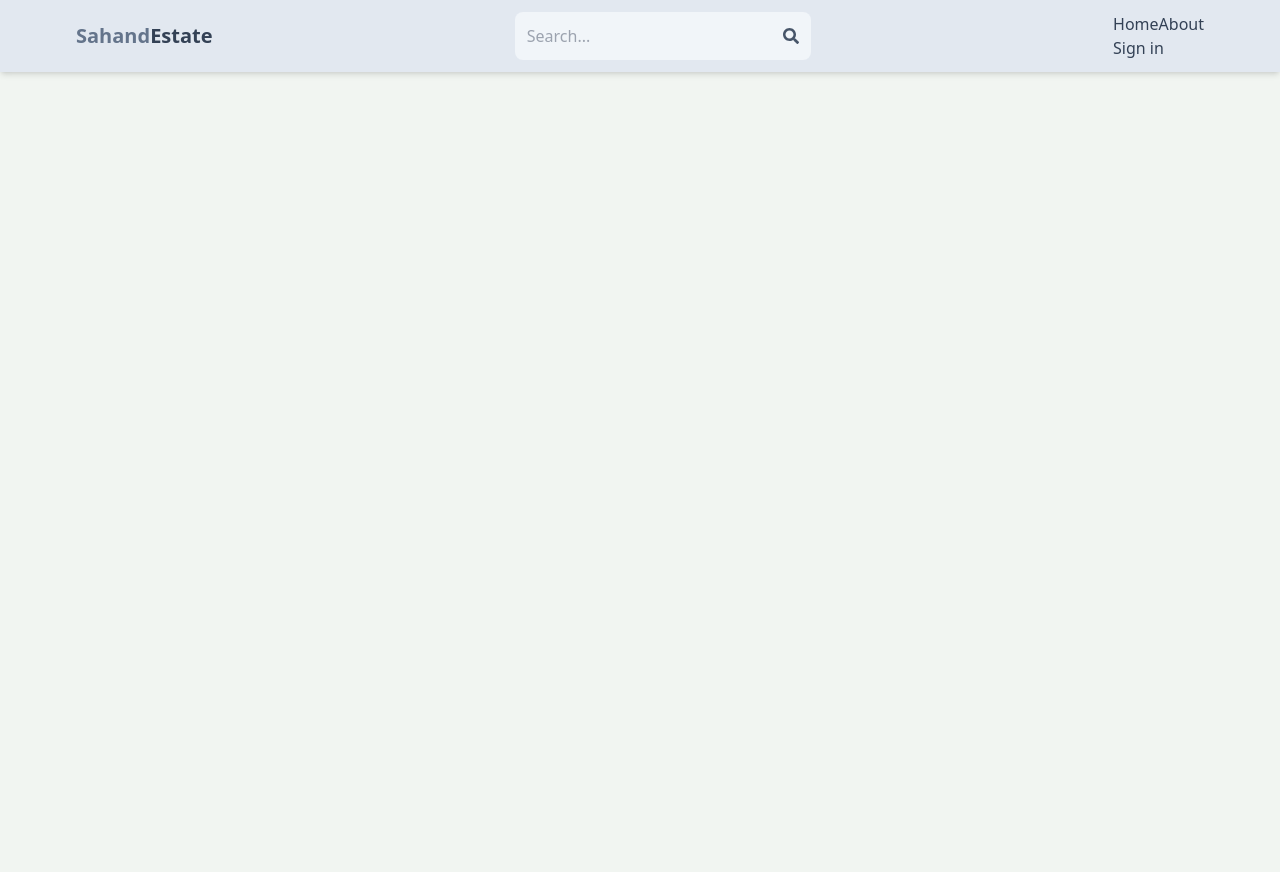
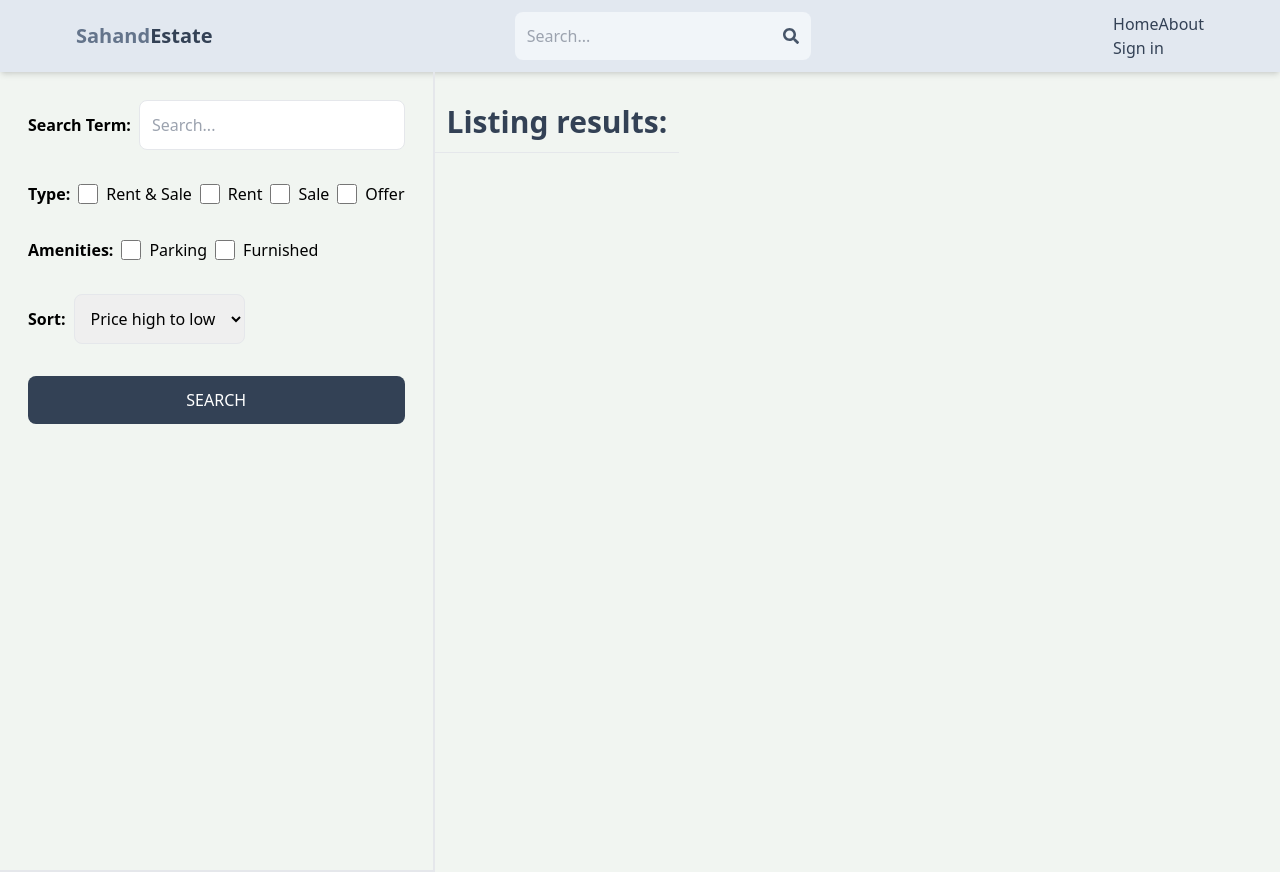
Before and after one commit to vishShivansh/Mern-real-estate, a React (Vite) app in the folder client/: page /search in a window 1280 px wide. Before the commit the page ends 800 px from the top, so only its background shows below. Built offline with nearby package versions, Linux system fonts and the light colour scheme; no server answers.

Commit message:
create search page UI

```diff
--- a/client/src/App.jsx
+++ b/client/src/App.jsx
@@ -6,6 +6,7 @@
 import Home from "./pages/Home";
 import Listing from "./pages/Listing";
 import Profile from "./pages/Profile";
+import Search from "./pages/Search";
 import SignIn from "./pages/SignIn";
 import SignUp from "./pages/SignUp";
 import UpdateListing from "./pages/UpdateListing";
@@ -19,6 +20,7 @@
         <Route path="/sign-in" element={<SignIn />} />
         <Route path="/sign-up" element={<SignUp />} />
         <Route path="/about" element={<About />} />
+        <Route path="/search" element={<Search />} />
         <Route path="/listing/:listingId" element={<Listing />} />
         <Route element={<PrivateRoute />}>
           <Route path="/profile" element={<Profile />} />
--- /dev/null
+++ b/client/src/pages/Search.jsx
@@ -0,0 +1,69 @@
+export default function Search() {
+  return (
+    <div className="flex flex-col sm:flex-row">
+      <div className="p-7 border-b-2 sm:border-r-2 sm:min-h-screen">
+        <form className="flex flex-col gap-8">
+          <div className="flex items-center gap-2">
+            <label className="whitespace-nowrap font-semibold">
+              Search Term:
+            </label>
+            <input
+              type="text"
+              id="searchTerm"
+              placeholder="Search..."
+              className="border rounded-lg p-3 w-full"
+            />
+          </div>
+          <div className="flex gap-2 flex-wrap items-center">
+            <label className="font-semibold">Type:</label>
+            <div className="flex gap-2">
+              <input type="checkbox" id="all" className="w-5" />
+              <span>Rent & Sale</span>
+            </div>
+            <div className="flex gap-2">
+              <input type="checkbox" id="rent" className="w-5" />
+              <span>Rent</span>
+            </div>
+            <div className="flex gap-2">
+              <input type="checkbox" id="sale" className="w-5" />
+              <span>Sale</span>
+            </div>
+
+            <div className="flex gap-2">
+              <input type="checkbox" id="offer" className="w-5" />
+              <span>Offer</span>
+            </div>
+          </div>
+          <div className="flex gap-2 flex-wrap items-center">
+            <label className="font-semibold">Amenities:</label>
+            <div className="flex gap-2">
+              <input type="checkbox" id="parking" className="w-5" />
+              <span>Parking</span>
+            </div>
+            <div className="flex gap-2">
+              <input type="checkbox" id="furnished" className="w-5" />
+              <span>Furnished</span>
+            </div>
+          </div>
+          <div className="flex items-center gap-2">
+            <label className="font-semibold">Sort:</label>
+            <select className="border rounded-lg p-3" id="sort_order">
+              <option>Price high to low</option>
+              <option>Price low to high</option>
+              <option>Latest</option>
+              <option>Oldest</option>
+            </select>
+          </div>
+          <button className="bg-slate-700 text-white uppercase p-3 rounded-lg hover:opacity-95">
+            Search
+          </button>
+        </form>
+      </div>
+      <div className="">
+        <h1 className="text-3xl font-semibold border-b p-3 text-slate-700 mt-5">
+          Listing results:
+        </h1>
+      </div>
+    </div>
+  );
+}
```
